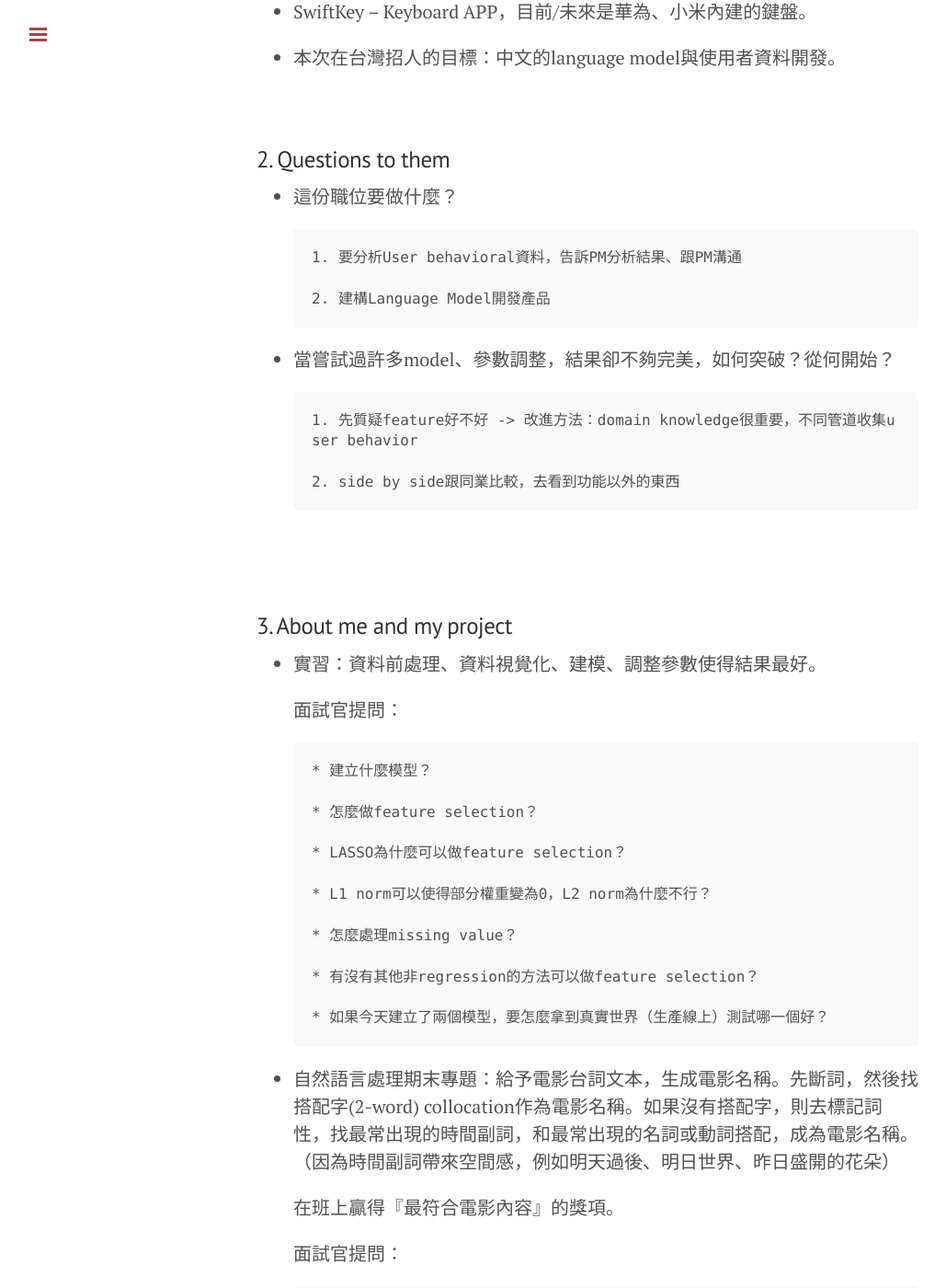
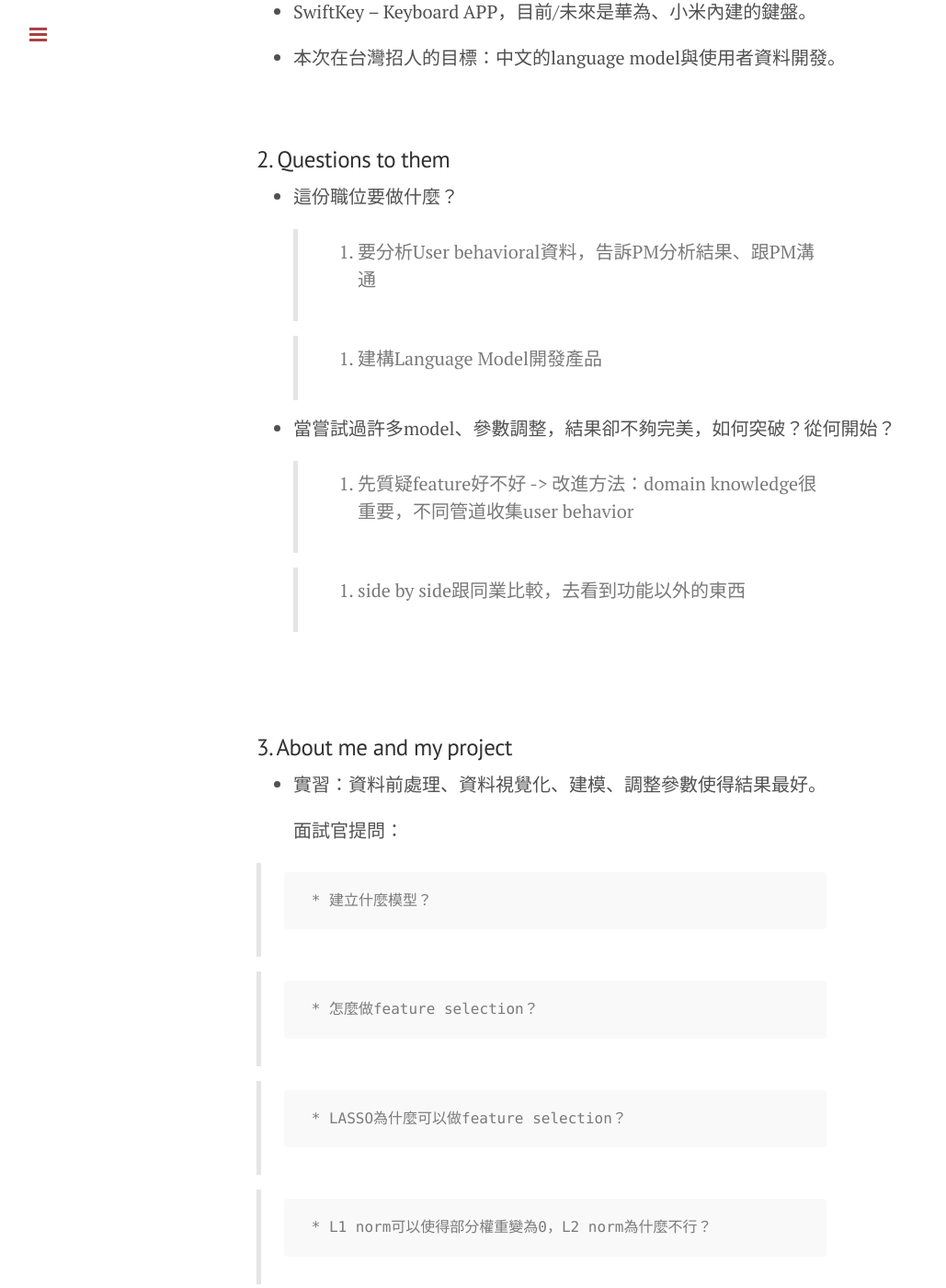
Before and after one commit to wantinghuang/wantinghuang.github.io, a Jekyll site: the page built from _posts/2018-04-09-MS-interview.md, in a window 1280 px wide and 1400 px high, scrolled down 386 px. Shown: the whole window at 92% size, without its empty margins (1-1030 px from the left). Built offline with Jekyll 4.4.1, drawn with Linux system fonts in a browser that asks for light colours; some of the changed text lies outside the part shown.

Commit message:
Update 2018-04-09-MS-interview.md

```diff
--- a/_posts/2018-04-09-MS-interview.md
+++ b/_posts/2018-04-09-MS-interview.md
@@ -20,15 +20,16 @@ title: Microsoft Data Scientist Interview
 
 * 這份職位要做什麼？
 
-      1. 要分析User behavioral資料，告訴PM分析結果、跟PM溝通
+    > 1. 要分析User behavioral資料，告訴PM分析結果、跟PM溝通
 
-      2. 建構Language Model開發產品
+    > 2. 建構Language Model開發產品
 
 * 當嘗試過許多model、參數調整，結果卻不夠完美，如何突破？從何開始？
 
-      1. 先質疑feature好不好 -> 改進方法：domain knowledge很重要，不同管道收集user behavior
+    > 1. 先質疑feature好不好 -> 改進方法：domain knowledge很重要，不同管道收集user behavior
 
-      2. side by side跟同業比較，去看到功能以外的東西
+    > 2. side by side跟同業比較，去看到功能以外的東西
+
 
 <br>
 
@@ -38,19 +39,19 @@ title: Microsoft Data Scientist Interview
 
     面試官提問：
 
-      * 建立什麼模型？
+>      * 建立什麼模型？
 
-      * 怎麼做feature selection？
+>      * 怎麼做feature selection？
 
-      * LASSO為什麼可以做feature selection？
+>      * LASSO為什麼可以做feature selection？
 
-      * L1 norm可以使得部分權重變為0，L2 norm為什麼不行？
+>      * L1 norm可以使得部分權重變為0，L2 norm為什麼不行？
 
-      * 怎麼處理missing value？
+>      * 怎麼處理missing value？
 
-      * 有沒有其他非regression的方法可以做feature selection？
+>      * 有沒有其他非regression的方法可以做feature selection？
 
-      * 如果今天建立了兩個模型，要怎麼拿到真實世界（生產線上）測試哪一個好？
+>      * 如果今天建立了兩個模型，要怎麼拿到真實世界（生產線上）測試哪一個好？
 
 
 * 自然語言處理期末專題：給予電影台詞文本，生成電影名稱。先斷詞，然後找搭配字(2-word) collocation作為電影名稱。如果沒有搭配字，則去標記詞性，找最常出現的時間副詞，和最常出現的名詞或動詞搭配，成為電影名稱。（因為時間副詞帶來空間感，例如明天過後、明日世界、昨日盛開的花朵）
@@ -59,7 +60,8 @@ title: Microsoft Data Scientist Interview
 
     面試官提問：
 
-      * 要如何用supervised learning的方法去做這個題目、建模？
+>      * 要如何用supervised learning的方法去做這個題目、建模？
+
 
 <br>
 
```
